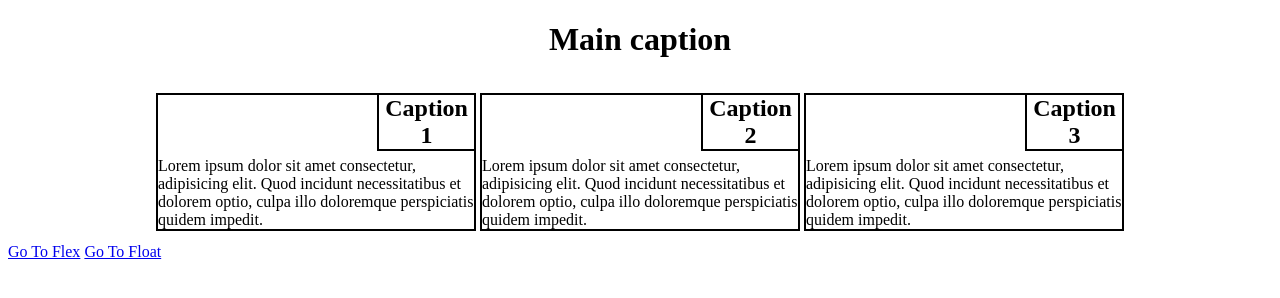
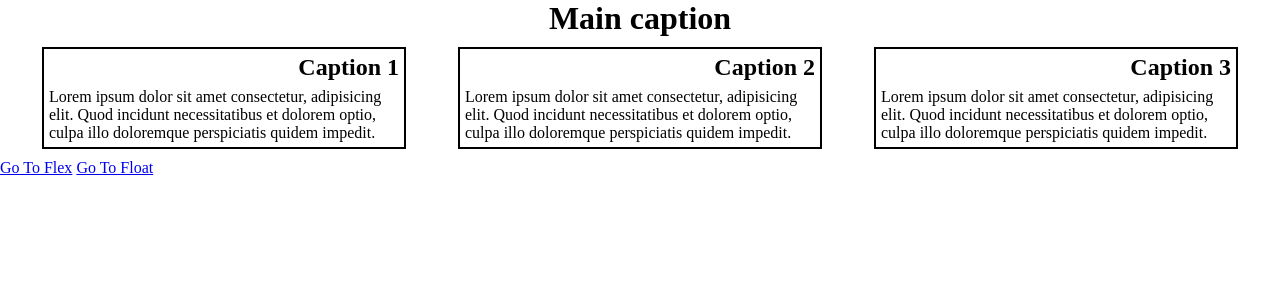
Before and after one commit to yaromeister/web-tech, a plain HTML site: page Lab1/grid.html in a window 1280 px wide. Drawn offline with Linux system fonts and the light colour scheme.

Commit message:
Added other changes

```diff
--- a/Lab1/flex.css
+++ b/Lab1/flex.css
@@ -1,12 +1,10 @@
 .caption-block {
-    display: inline-flex;
     flex-direction: column;
     align-items: end;
 }
 
-@media (min-width: 768px) and (max-width: 992px) {
-    .spacer {
-        display: inline-flex;
-        flex-direction: column;
-    }
+.main-block {
+    display: flex;
+    flex-flow: row wrap;
+    justify-content: space-evenly;
 }
--- a/Lab1/float.css
+++ b/Lab1/float.css
@@ -2,13 +2,10 @@
     display: inline-block;
 }
 
-.caption-header {
-    left: 70%;
-    position: relative;
+.main-block {
+    float: left;
 }
 
-@media (min-width: 768px) and (max-width: 992px) {
-    .spacer {
-        display: inline-block;
-    }
+.caption-header {
+    float: right;
 }
--- a/Lab1/grid.css
+++ b/Lab1/grid.css
@@ -1,10 +1,31 @@
 .caption-block {
     display: inline-grid;
     justify-items: end;
+    margin: 10px;
+}
+
+.main-block {
+ display: grid;
+ justify-content: space-evenly;
+}
+
+@media (min-width: 992px)  {
+    .main-block {
+        grid-template-columns: 30% 30% 30%;
+    }
 }
 
 @media (min-width: 768px) and (max-width: 992px) {
-    .spacer {
-        display: inline-grid;
+    .main-block {
+        grid-template-columns: 40% 40%;
+        grid-template-rows: 50% 50%
+    }
+
+    .caption-block:nth-child(3){
+        grid-column: span 2;
     }
 }
+
+@media (max-width: 768px) {
+
+}
--- a/Lab1/grid.html
+++ b/Lab1/grid.html
@@ -8,27 +8,31 @@
 <body>
     <h1>Main caption</h1>
     <div class="main-block">
-        <div class="caption-block col-lg-3 col-md-4 col-sm-10"">
+        <div class="caption-block">
+            <div class="container">
                 <h2 class="caption-header">Caption 1</h2>
                 <div >
                     Lorem ipsum dolor sit amet consectetur, adipisicing elit.
                     Quod incidunt necessitatibus et dolorem optio, culpa illo doloremque perspiciatis quidem impedit.
                 </div>
             </div>
-        <div class="spacer"></div>
-        <div class="caption-block col-lg-3 col-md-4 col-sm-10">
+        </div>
+        <div class="caption-block">
+            <div class="container">
                 <h2 class="caption-header">Caption 2</h2>
                 <div >
                     Lorem ipsum dolor sit amet consectetur, adipisicing elit.
                     Quod incidunt necessitatibus et dolorem optio, culpa illo doloremque perspiciatis quidem impedit.
                 </div>
             </div>
-
-        <div class="caption-block col-lg-3 col-md-9 col-sm-10">
+        </div>
+        <div class="caption-block">
+            <div class="container">
                 <h2 class="caption-header">Caption 3</h2>
                 <div >
                     Lorem ipsum dolor sit amet consectetur, adipisicing elit.
                     Quod incidunt necessitatibus et dolorem optio, culpa illo doloremque perspiciatis quidem impedit.
+                </div>
             </div>
         </div>
     </div>
--- a/Lab1/style.css
+++ b/Lab1/style.css
@@ -1,3 +1,9 @@
+* {
+    margin: 0px;
+    padding: 0px;
+    border: 0px;
+  }
+
 h1 {
     text-align: center;
 }
@@ -7,19 +13,20 @@ h1 {
     text-align: center;
 }
 
-.caption-block {
+.container {
+    padding: 5px;
     border: 2px solid black;
-    margin-top: 1%;
-    margin-bottom: 1%;
     text-align: left;
 }
 
+.caption-block {
+    margin-top: 2px;
+    margin-bottom: 2px;
+}
+
 .caption-header {
-    border-bottom: 2px solid black;
-    border-left: 2px solid black;
     margin: 0 0 2% 0;
-    text-align: center;
-    width: 30%;
+    text-align: right;
 }
 
 
```
Also changed, not shown: Lab1/flex.html (+9 -4 lines), Lab1/float.html (+9 -5 lines). Lines whose indentation alone changed are shown as unchanged.
